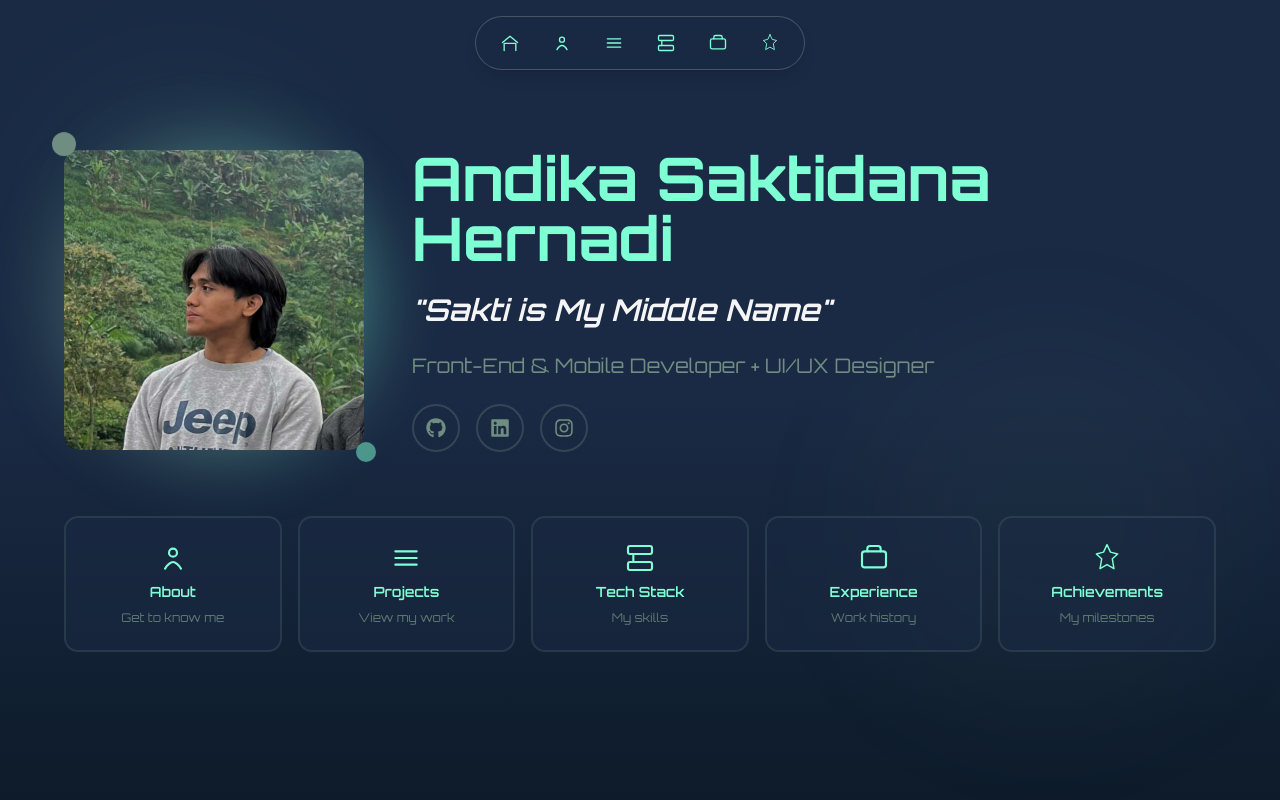
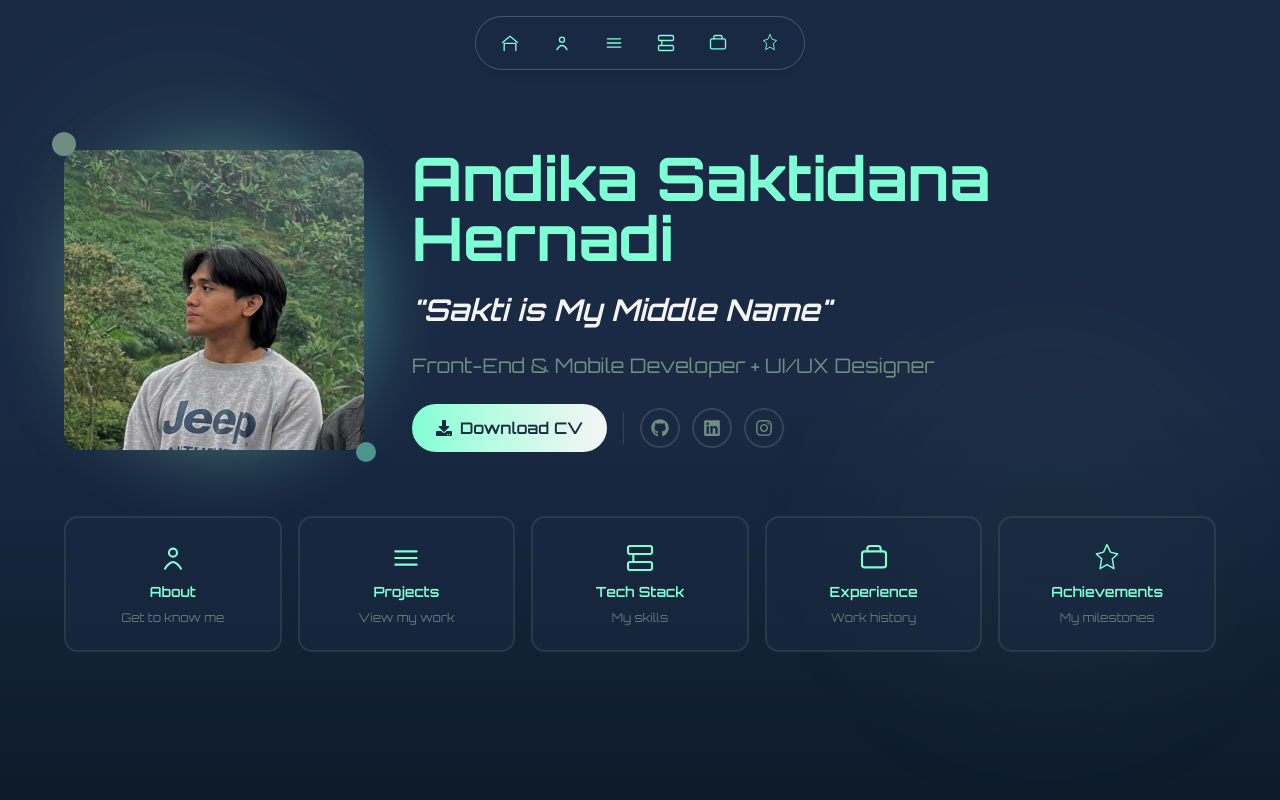
Before and after one commit to SutaSS/portofolio, a Next.js app: page / in a window 1280 px wide. Shown: the top 800 px of the page. Built offline with nearby package versions, Linux system fonts and the light colour scheme.

Commit message:
feat : download cv

```diff
--- a/src/app/section/Hero.tsx
+++ b/src/app/section/Hero.tsx
@@ -1,6 +1,6 @@
 "use client";
 import React from "react";
-import { FaGithub, FaLinkedin, FaInstagram } from "react-icons/fa";
+import { FaGithub, FaLinkedin, FaInstagram, FaDownload } from "react-icons/fa";
 import { HiArrowDown } from "react-icons/hi";
 import TiltedCard from "../components/animations/TiltedCard";
 
@@ -8,8 +8,15 @@ const Hero = () => {
   const scrollToSection = (sectionId: string) => {
     const element = document.getElementById(sectionId);
     if (element) {
-      element.scrollIntoView({ behavior: 'smooth' });
+      element.scrollIntoView({ behavior: "smooth" });
     }
+  };
+
+  const handleDownloadCV = () => {
+    const link = document.createElement("a");
+    link.href = "/cv/CV_Andika Saktidana Hernadi.pdf";
+    link.download = "CV_Andika Saktidana Hernadi.pdf";
+    link.click();
   };
 
   const quickMenuItems = [
@@ -24,7 +31,13 @@ const Hero = () => {
           fill="none"
           xmlns="http://www.w3.org/2000/svg"
         >
-          <circle cx="12" cy="8" r="3" stroke="currentColor" strokeWidth="1.6" />
+          <circle
+            cx="12"
+            cy="8"
+            r="3"
+            stroke="currentColor"
+            strokeWidth="1.6"
+          />
           <path
             d="M6 20c1.5-3 4.5-5 6-5s4.5 2 6 5"
             stroke="currentColor"
@@ -160,13 +173,10 @@ const Hero = () => {
       </div>
 
       <div className="relative z-10 container mx-auto px-8 min-h-screen flex flex-col justify-center items-center py-20">
-
         {/* Main Content */}
         <div className="w-full max-w-6xl">
-
           {/* Top Section: Photo + Name */}
           <div className="flex flex-col lg:flex-row items-center justify-center gap-12 mb-16">
-
             {/* Profile Photo with TiltedCard */}
             <div className="flex-shrink-0 animate-fade-in">
               <div className="relative">
@@ -209,35 +219,50 @@ const Hero = () => {
                 Front-End & Mobile Developer + UI/UX Designer
               </p>
 
+              {/* Download CV Button + Social Links */}
+              <div className="flex flex-col sm:flex-row items-center justify-center lg:justify-start gap-4 animate-fade-in-up delay-400">
+                {/* Download CV Button */}
+                <button
+                  onClick={handleDownloadCV}
+                  className="group relative px-6 py-3 bg-gradient-to-r from-neon-aqua to-soft-white rounded-full font-orbitron font-semibold text-navy-blue hover:shadow-lg hover:shadow-neon-aqua/50 transition-all duration-300 hover:scale-105 flex items-center gap-2"
+                >
+                  <FaDownload className="group-hover:animate-bounce" />
+                  Download CV
+                </button>
+
+                {/* Divider */}
+                <div className="hidden sm:block w-px h-8 bg-olive-green/30"></div>
+
                 {/* Social Links */}
-              <div className="flex justify-center lg:justify-start gap-4 animate-fade-in-up delay-400">
+                <div className="flex gap-3">
                   <a
                     href="https://github.com/SutaSS"
                     target="_blank"
                     rel="noopener noreferrer"
-                  className="w-12 h-12 rounded-full border-2 border-olive-green/30 flex items-center justify-center text-olive-green hover:border-neon-aqua hover:text-neon-aqua hover:scale-110 transition-all duration-300"
+                    className="w-10 h-10 rounded-full border-2 border-olive-green/30 flex items-center justify-center text-olive-green hover:border-neon-aqua hover:text-neon-aqua hover:scale-110 transition-all duration-300"
                     aria-label="GitHub"
                   >
-                  <FaGithub size={20} />
+                    <FaGithub size={18} />
                   </a>
                   <a
                     href="https://linkedin.com/in/andika-hernadi"
                     target="_blank"
                     rel="noopener noreferrer"
-                  className="w-12 h-12 rounded-full border-2 border-olive-green/30 flex items-center justify-center text-olive-green hover:border-neon-aqua hover:text-neon-aqua hover:scale-110 transition-all duration-300"
+                    className="w-10 h-10 rounded-full border-2 border-olive-green/30 flex items-center justify-center text-olive-green hover:border-neon-aqua hover:text-neon-aqua hover:scale-110 transition-all duration-300"
                     aria-label="LinkedIn"
                   >
-                  <FaLinkedin size={20} />
+                    <FaLinkedin size={18} />
                   </a>
                   <a
                     href="https://instagram.com/andikahernadi"
                     target="_blank"
                     rel="noopener noreferrer"
-                  className="w-12 h-12 rounded-full border-2 border-olive-green/30 flex items-center justify-center text-olive-green hover:border-neon-aqua hover:text-neon-aqua hover:scale-110 transition-all duration-300"
+                    className="w-10 h-10 rounded-full border-2 border-olive-green/30 flex items-center justify-center text-olive-green hover:border-neon-aqua hover:text-neon-aqua hover:scale-110 transition-all duration-300"
                     aria-label="Instagram"
                   >
-                  <FaInstagram size={20} />
+                    <FaInstagram size={18} />
                   </a>
+                </div>
               </div>
             </div>
           </div>
@@ -252,16 +277,19 @@ const Hero = () => {
               >
                 <div className="absolute inset-0 bg-gradient-to-br from-neon-aqua/0 to-neon-aqua/10 rounded-xl opacity-0 group-hover:opacity-100 transition-opacity duration-300"></div>
                 <div className="relative text-center space-y-2">
-                  <div className="text-neon-aqua flex justify-center">{item.icon}</div>
+                  <div className="text-neon-aqua flex justify-center">
+                    {item.icon}
+                  </div>
                   <h3 className="font-orbitron font-semibold text-neon-aqua text-sm">
                     {item.label}
                   </h3>
-                  <p className="text-olive-green/80 text-xs">{item.description}</p>
+                  <p className="text-olive-green/80 text-xs">
+                    {item.description}
+                  </p>
                 </div>
               </button>
             ))}
           </div>
-
         </div>
       </div>
     </section>
```
Lines whose indentation alone changed are shown as unchanged.
